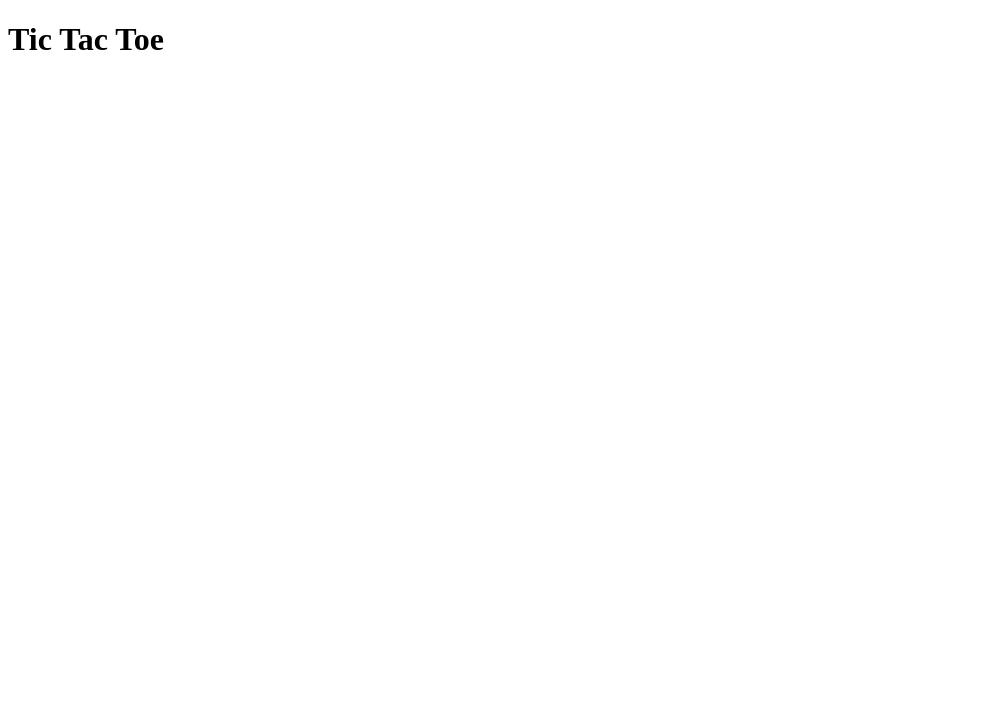
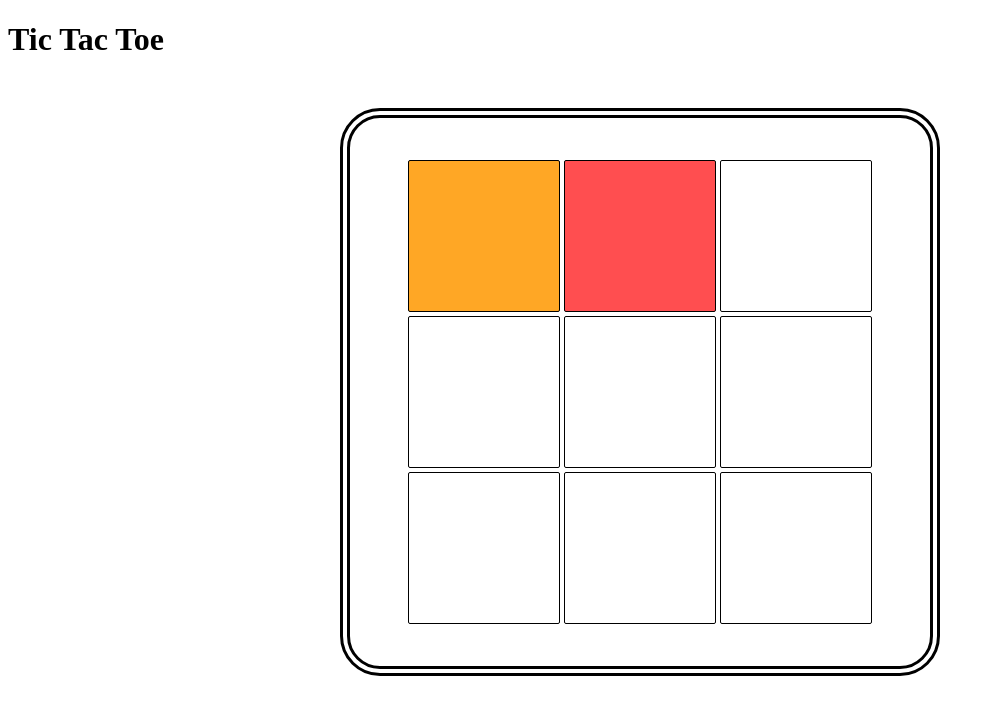
Before and after one commit to shubhangi-raskar6060/Tic-Tac-Toe, a plain HTML site: page index.html in a window 1280 px wide. Shown: the whole page, without its empty margins (0-995 px from the left). Drawn offline with Linux system fonts and the light colour scheme.

Commit message:
script added

```diff
--- a/index.html
+++ b/index.html
@@ -4,11 +4,78 @@
     <meta charset="UTF-8">
     <meta name="viewport" content="width=device-width, initial-scale=1.0">
     <title>Tic Tac Toe</title>
+    <style>
+        /*
+        player-1:  #FFa725;
+        player-2:  #FF4E50;
+        */
+        .body {
+            margin: 0;
+            padding: 0;
+            background-color: #fff5e4;
+        }
+         .app name {
+          text-align: center;
+         }
+         .board {
+            border: 10px double black;
+            display: flex;
+            flex-wrap: wrap;
+            margin: 50px  auto;
+            width: 500px;
+            justify-content: center;
+            align-items: center;
+            padding: 40px;
+            border-radius: 40px;
+            background-color: #fff;
+         }
+          .cell {
+            width: 150px;
+            height: 150px;
+            border: 1px solid black;
+            margin: 2px;
+            border-radius: 2px;
+            display: flex;
+            justify-content: center;
+            align-items: center;
+          }
+           .cell-p1 {
+           background-color:#FFa725 ;
+           }
+           .cell-p2 {
+            background-color:#FF4E50 ;
+
+           }
+           .cell:hover {
+            transition: 0.3s;
+            cursor: pointer;
+            box-shadow: 0 0 10px 0 #000;
+           }
+    </style>
     </head>
     <body>
-        <h1>Tic Tac Toe</h1>
+        <h1 class="app name">Tic Tac Toe</h1>
+        <div class="board" id="board">
+            <div class="cell cell-p1"></div>
+            <div class="cell cell-p2"></div>
+            <div class="cell"></div>
+            <div class="cell"></div>
+            <div class="cell"></div>
+            <div class="cell"></div>
+            <div class="cell"></div>
+            <div class="cell"></div>
+            <div class="cell"></div>
+
+        </div>
         <script>
             const board = [-1 -1-1 -1 -1 -1 -1 -1 -1 -1];
+            function  renderBoard() {
+                const boardElement=document.getElementById('board');
+                boardElement.innerHTML ='';
+                board.forEach{((boardElement,index)=>{
+
+                 ) }
+            }
         </script>
     </body>
     </html>
```
